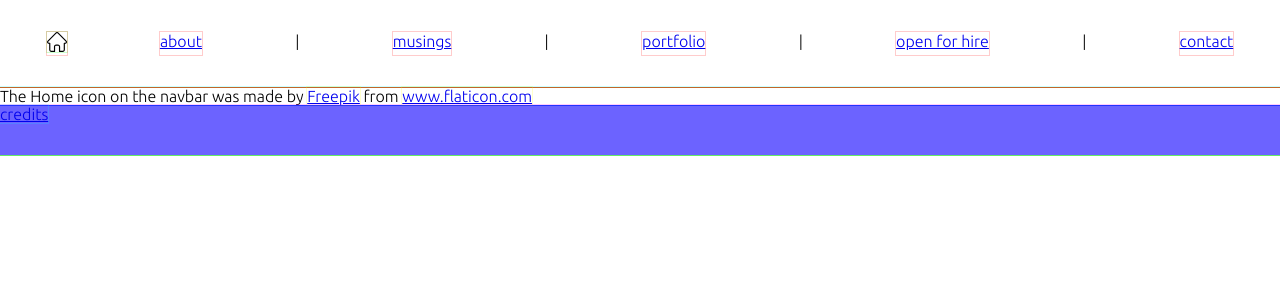
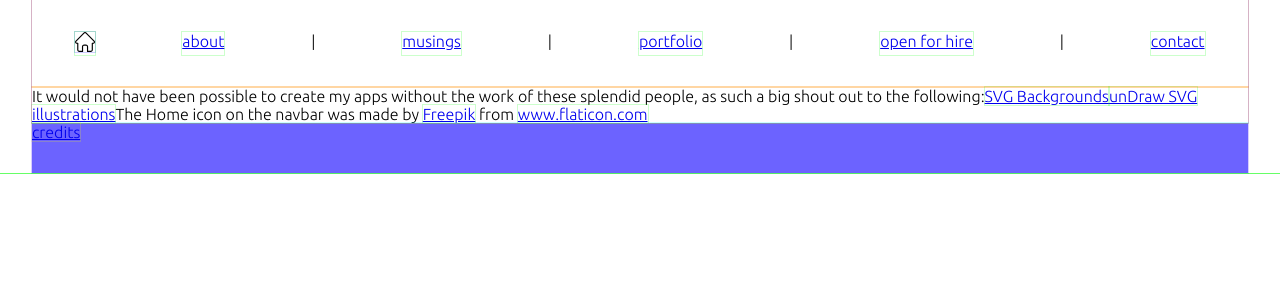
Before and after one commit to oreillyross/MyPortfolio, a Next.js app: page /credits in a window 1280 px wide. Shown: the top 300 px of the page. Built offline with nearby package versions, Linux system fonts and the light colour scheme.

Commit message:
make content vertically align in the center

```diff
--- a/pages/_app.js
+++ b/pages/_app.js
@@ -1,10 +1,16 @@
 import "../style/styles.css";
 import { Navbar } from "../components/Navbar";
 import { Footer } from "../components/Footer";
+import { css } from "@emotion/css";
+
+const app = css`
+  width: 95vw;
+  margin: 0 auto;
+`;
 
 export default function MyApp({ Component, pageProps }) {
   return (
-    <>
+    <div className={app}>
       <div className="wrapper">
         <div>
           <Navbar />
@@ -12,6 +18,6 @@ export default function MyApp({ Component, pageProps }) {
         <Component {...pageProps} />
       </div>
       <Footer />
-    </>
+    </div>
   );
 }
--- a/pages/attributions.js
+++ b/pages/attributions.js
@@ -5,6 +5,14 @@ export default function Attributions() {
       these splendid people, as such a big shout out to the following:
       <a href="https://www.svgbackgrounds.com/license/">SVG Backgrounds</a>
       <a href="https://undraw.co/license">unDraw SVG illustrations</a>
+      The Home icon on the navbar was made by{" "}
+      <a href="https://www.freepik.com" title="Freepik">
+        Freepik
+      </a>{" "}
+      from{" "}
+      <a href="https://www.flaticon.com/" title="Flaticon">
+        www.flaticon.com
+      </a>
     </div>
   );
 }
--- a/pages/credits.js
+++ b/pages/credits.js
@@ -1,15 +1,10 @@
+import Attributions from "./attributions";
+
 export default function Credits() {
   return (
     <>
       <div>
-        The Home icon on the navbar was made by{" "}
-        <a href="https://www.freepik.com" title="Freepik">
-          Freepik
-        </a>{" "}
-        from{" "}
-        <a href="https://www.flaticon.com/" title="Flaticon">
-          www.flaticon.com
-        </a>
+        <Attributions />
       </div>
     </>
   );
```
